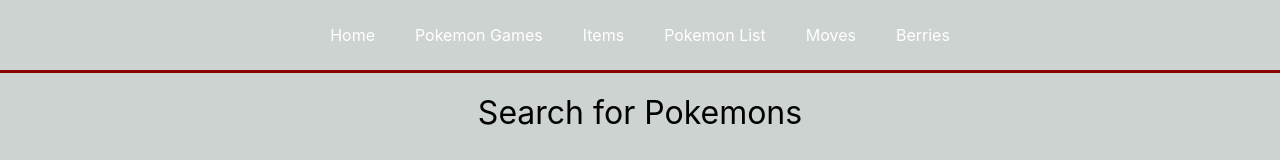
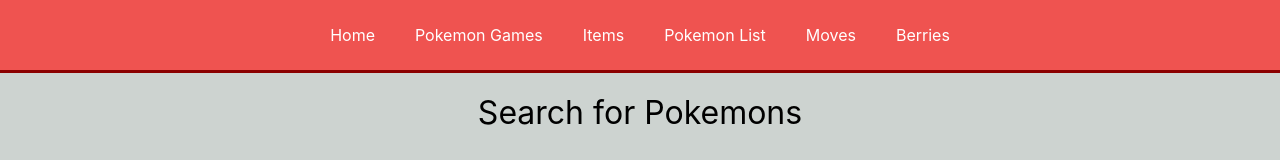
Before and after one commit to AiranSchez/Pokedex-React, a React (Create React App) app: page / in a window 1280 px wide. Shown: the top 160 px of the page. Built offline with nearby package versions, Linux system fonts and the light colour scheme; no server answers.

Commit message:
:art: changed styles

```diff
--- a/src/components/Header/Header.scss
+++ b/src/components/Header/Header.scss
@@ -2,7 +2,7 @@
   display: flex;
   align-items: center;
   justify-content: center;
-  /*background: #EF5350;*/
+  background: #EF5350;
   color: white;
   height: 70px;
   border-bottom: 3px solid darkred;
--- a/src/styles/styles.scss
+++ b/src/styles/styles.scss
@@ -3,12 +3,15 @@
   'Cantarell', 'Fira Sans', 'Droid Sans', 'Helvetica Neue', sans-serif;
   -webkit-font-smoothing: antialiased;
   -moz-osx-font-smoothing: grayscale;
-
+  display: flex;
+  justify-content: center;
+  width: 100vw;
 }
 .App{
   display: flex;
   flex-flow: column;
   min-height: 100vh;
+  width: 100vw;
   margin: 0;
   padding: 0;
   background-color: #cdd3d0;
```
